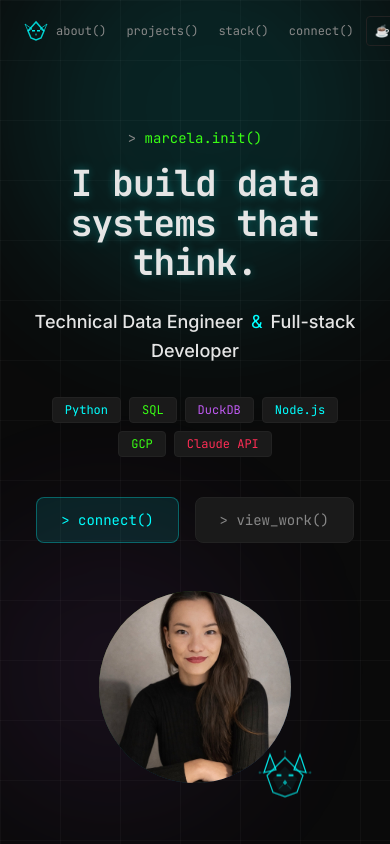
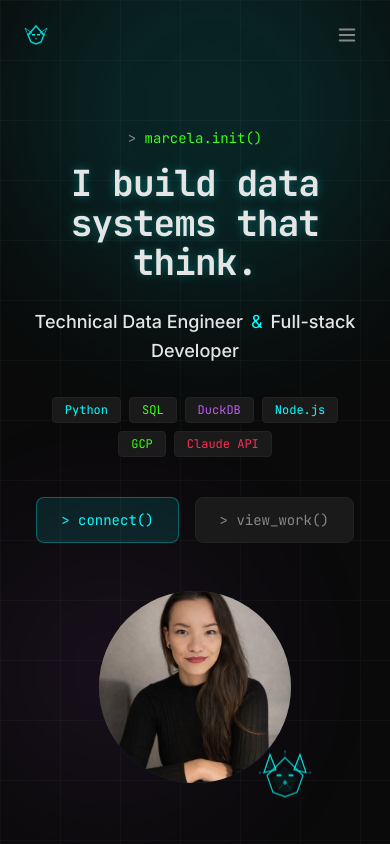
Before and after one commit to marcelrezkova/WEB-me_2.0, a React (Vite) app: page / in a window 390 px wide. Shown: the top 844 px of the page. Built offline with nearby package versions, Linux system fonts and the light colour scheme.

Commit message:
update index.html and netlify.toml, add robots.txt and sitemap.xml

```diff
--- a/src/App.tsx
+++ b/src/App.tsx
@@ -1,5 +1,5 @@
 import { useState, useEffect, useRef } from 'react';
-import { Mail, Github, Phone, Download, Linkedin, ChevronDown, ChevronUp, Database, Code, Brain, Terminal } from 'lucide-react';
+import { Mail, Github, Phone, Download, Linkedin, ChevronDown, ChevronUp, Database, Code, Brain, Terminal, Menu, X } from 'lucide-react';
 import { TechFox, TechFoxIcon } from './components/FoxMascot';
 import { GlowOrb, GridBackground, SectionDivider } from './components/DecorativeElements';
 
@@ -255,6 +255,7 @@ function CollapsibleExperience() {
 // ─── Main App ───
 function App() {
   const [scrolled, setScrolled] = useState(false);
+  const [menuOpen, setMenuOpen] = useState(false);
 
   useEffect(() => {
     const handleScroll = () => setScrolled(window.scrollY > 50);
@@ -263,8 +264,16 @@ function App() {
   }, []);
 
   const scrollToSection = (id: string) => {
+    setMenuOpen(false);
     document.getElementById(id)?.scrollIntoView({ behavior: 'smooth' });
   };
+
+  const navItems = [
+    { id: 'about', label: 'about()' },
+    { id: 'projects', label: 'projects()' },
+    { id: 'stack', label: 'stack()' },
+    { id: 'contact', label: 'connect()' },
+  ];
 
   return (
     <div className="min-h-screen w-full bg-dark-primary text-text-primary font-body relative overflow-x-hidden">
@@ -282,17 +291,13 @@ function App() {
             </span>
           </button>
 
-          <div className="flex items-center gap-1 sm:gap-2">
-            {[
-              { id: 'about', label: isCzech ? 'about()' : 'about()' },
-              { id: 'projects', label: 'projects()' },
-              { id: 'stack', label: 'stack()' },
-              { id: 'contact', label: 'connect()' },
-            ].map(item => (
+          {/* Desktop nav */}
+          <div className="hidden md:flex items-center gap-2">
+            {navItems.map(item => (
               <button
                 key={item.id}
                 onClick={() => scrollToSection(item.id)}
-                className="px-2 sm:px-3 py-1.5 text-xs font-mono text-text-secondary hover:text-neon-cyan transition-colors duration-300"
+                className="px-3 py-1.5 text-xs font-mono text-text-secondary hover:text-neon-cyan transition-colors duration-300"
               >
                 {item.label}
               </button>
@@ -301,9 +306,41 @@ function App() {
               href="https://buymeacoffee.com/marcelarezd"
               target="_blank"
               rel="noopener noreferrer"
-              className="flex items-center gap-2 px-2 sm:px-3 py-1.5 rounded border border-dark-border hover:border-neon-green/30 text-xs font-mono text-text-secondary hover:text-neon-green transition-all"
+              className="flex items-center gap-2 px-3 py-1.5 rounded border border-dark-border hover:border-neon-green/30 text-xs font-mono text-text-secondary hover:text-neon-green transition-all"
             >
-              <span>&#9749;</span> <span className="hidden md:inline">coffee</span>
+              <span>&#9749;</span> <span>coffee</span>
+            </a>
+          </div>
+
+          {/* Hamburger button — mobile only */}
+          <button
+            className="md:hidden p-2 text-text-secondary hover:text-neon-cyan transition-colors"
+            onClick={() => setMenuOpen(v => !v)}
+            aria-label="Toggle menu"
+          >
+            {menuOpen ? <X size={22} /> : <Menu size={22} />}
+          </button>
+        </div>
+
+        {/* Mobile menu */}
+        <div className={`md:hidden transition-all duration-300 overflow-hidden ${menuOpen ? 'max-h-64 opacity-100' : 'max-h-0 opacity-0'}`}>
+          <div className="glass border-t border-dark-border px-6 py-4 flex flex-col gap-1">
+            {navItems.map(item => (
+              <button
+                key={item.id}
+                onClick={() => scrollToSection(item.id)}
+                className="text-left py-3 text-sm font-mono text-text-secondary hover:text-neon-cyan transition-colors border-b border-dark-border/50 last:border-0"
+              >
+                <span className="text-neon-green mr-2">$</span>{item.label}
+              </button>
+            ))}
+            <a
+              href="https://buymeacoffee.com/marcelarezd"
+              target="_blank"
+              rel="noopener noreferrer"
+              className="py-3 text-sm font-mono text-text-secondary hover:text-neon-green transition-colors"
+            >
+              <span className="text-neon-green mr-2">$</span>&#9749; coffee
             </a>
           </div>
         </div>
```
